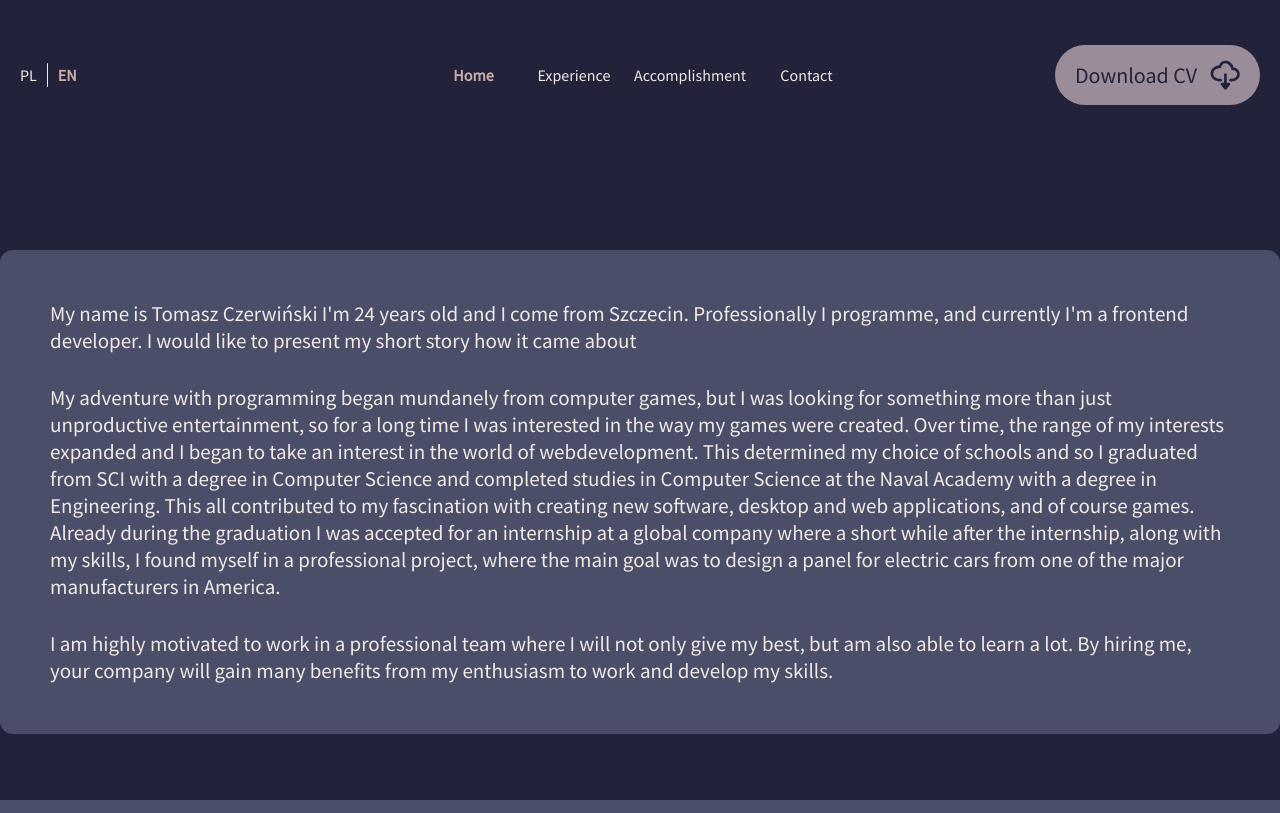
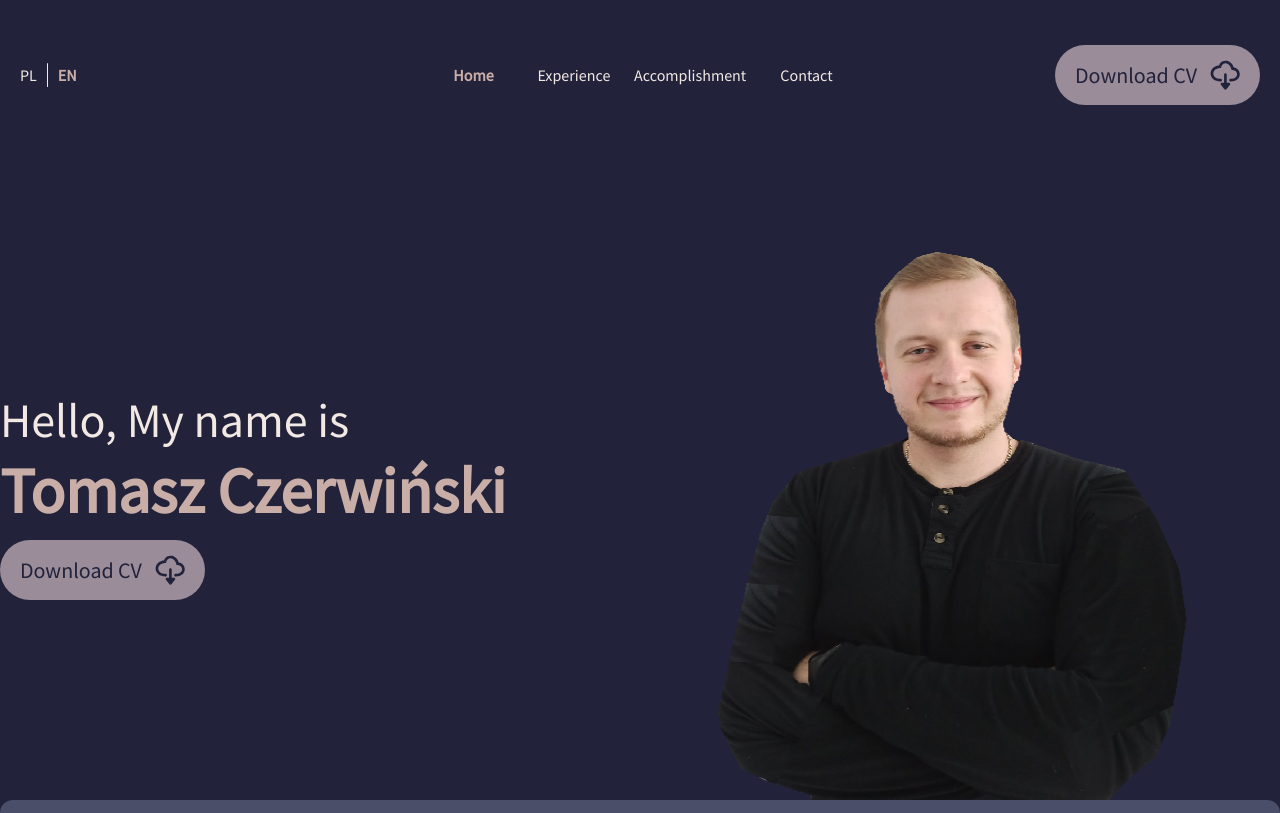
Before and after one commit to tomcze15/Portfolio, a React (Create React App) app: page / in a window 1280 px wide. Shown: the top 813 px of the page. Built offline with nearby package versions, Linux system fonts and the light colour scheme; a web font is replaced by a local one.

Commit message:
The home page is finished without media query.

```diff
--- a/src/assets/index.ts
+++ b/src/assets/index.ts
@@ -4,6 +4,7 @@ import { ReactComponent as LogoLinkedin } from 'assets/icons/linkedin.svg';
 import { ReactComponent as LogoGithub } from 'assets/icons/github.svg';
 import IconEmail from 'assets/icons/mail.png';
 import IconPhone from 'assets/icons/phone.png';
+import ImageTomasz from 'assets/images/TC.png';
 
 export {
   IconDownload,
@@ -12,4 +13,5 @@ export {
   LogoFacebook,
   LogoLinkedin,
   LogoGithub,
+  ImageTomasz,
 };
--- a/src/common/types.ts
+++ b/src/common/types.ts
@@ -21,6 +21,7 @@ export type Direction = 'Left' | 'Right';
 export interface ITheme extends DefaultTheme {
   id: Theme;
   text: string;
+  hello: string;
   button: {
     background: string;
     text: string;
--- a/src/components/Box/index.tsx
+++ b/src/components/Box/index.tsx
@@ -12,6 +12,7 @@ const Wrapper = styled.div`
   display: flex;
   flex-direction: column;
   gap: 30px;
+  z-index: 22;
 `;
 
 const Box: FunctionComponent<IBoxProps> = ({ children }): JSX.Element => {
--- a/src/components/GlobalStyle/index.tsx
+++ b/src/components/GlobalStyle/index.tsx
@@ -9,10 +9,11 @@ export default createGlobalStyle<ITheme>`
     margin: 0;
     padding: 0;
     font-family: 'Source Sans Pro', sans-serif;
+    color: ${(s) => s.text};
   }
   body,
   #root {
-    height: 100vh;
+    height: 100%;
     max-width: 100vw;
     background-color: ${COLORS.COLOR_1};
   }
--- a/src/components/Home/index.tsx
+++ b/src/components/Home/index.tsx
@@ -1,17 +1,83 @@
+import { ImageTomasz } from 'assets';
 import Box from 'components/Box';
+import Button from 'components/Button';
+import { CV_PATH, MY_NAME } from 'constants/items';
 import { FunctionComponent } from 'react';
 import { useTranslation } from 'react-i18next';
-import styled from 'styled-components';
+import styled, { keyframes } from 'styled-components';
+
+const flyRight = keyframes`
+  0% {
+    transform: translateX(-999999px);
+  }
+
+  40% {
+    transform: translateX(-260px);
+  }
+
+  70% {
+    transform: translateX(260px);
+  }
+
+  90% {
+    transform: translateX(10px);
+  }
+
+  100% {
+    transform: translateX(0px);
+  }
+`;
+
+const flyLeft = keyframes`
+  0% {
+    transform: translateX(70px);
+  }
+
+  100% {
+    transform: translateX(0px);
+  }
+`;
 
 const MainWrapper = styled.main`
   height: 100%;
   width: 100%;
   max-width: 1400px;
+  padding-bottom: 300px;
 `;
 
 const ParagraphWrapper = styled.p`
+  text-align: justify;
+  text-justify: inter-word;
   font-size: 21px;
   color: ${({ theme }) => theme.text};
+`;
+
+const TomaszContainer = styled.div`
+  height: 550px;
+  width: 100%;
+  display: flex;
+  gap: 200px;
+`;
+
+const HelloContainer = styled.div`
+  display: flex;
+  flex-direction: column;
+  justify-content: flex-end;
+  font-size: 48px;
+  animation: ${flyRight} 2s;
+  & p:last-of-type {
+    color: ${({ theme }) => theme.hello};
+    font-weight: bold;
+    font-size: 64px;
+    padding-bottom: 10px;
+  }
+  padding-bottom: 200px;
+`;
+
+const PhotoContainer = styled.img`
+  height: 550px;
+  width: 490px;
+  animation: ${flyLeft} 2s;
 `;
 
 const Home: FunctionComponent = (): JSX.Element => {
@@ -19,6 +85,14 @@ const Home: FunctionComponent = (): JSX.Element => {
 
   return (
     <MainWrapper>
+      <TomaszContainer>
+        <HelloContainer>
+          <p>{t('HELLO')}</p>
+          <p>{MY_NAME}</p>
+          <Button pathToDownload={CV_PATH}>{t('BUTTON.LONG')}</Button>
+        </HelloContainer>
+        <PhotoContainer src={ImageTomasz} />
+      </TomaszContainer>
       <Box>
         <ParagraphWrapper>{t('ABOUT_ME.P1')}</ParagraphWrapper>
         <ParagraphWrapper>{t('ABOUT_ME.P2')}</ParagraphWrapper>
--- a/src/constants/items/index.ts
+++ b/src/constants/items/index.ts
@@ -9,6 +9,8 @@ import {
   LogoGithub,
   LogoLinkedin,
 } from 'assets';
+
+export const MY_NAME = 'Tomasz Czerwiński';
 
 export const LANGUAGES = {
   PL: {
--- a/src/locales/en/index.ts
+++ b/src/locales/en/index.ts
@@ -9,6 +9,7 @@ export default {
     P2: 'My adventure with programming began mundanely from computer games, but I was looking for something more than just unproductive entertainment, so for a long time I was interested in the way my games were created. Over time, the range of my interests expanded and I began to take an interest in the world of webdevelopment. This determined my choice of schools and so I graduated from SCI with a degree in Computer Science and completed studies in Computer Science at the Naval Academy with a degree in Engineering. This all contributed to my fascination with creating new software, desktop and web applications, and of course games. Already during the graduation I was accepted for an internship at a global company where a short while after the internship, along with my skills, I found myself in a professional project, where the main goal was to design a panel for electric cars from one of the major manufacturers in America.',
     P3: 'I am highly motivated to work in a professional team where I will not only give my best, but am also able to learn a lot. By hiring me, your company will gain many benefits from my enthusiasm to work and develop my skills.',
   },
+  HELLO: 'Hello, My name is',
   BUTTON: {
     LONG: 'Download CV',
     SHORT: 'CV',
--- a/src/locales/pl/index.ts
+++ b/src/locales/pl/index.ts
@@ -9,6 +9,7 @@ export default {
     P2: 'Moja przygoda z programowaniem zaczęła się prozaicznie od gier komputerowych, ale poszukiwałem czegoś więcej niż tylko bezproduktywna rozrywka, dlatego od dawna interesował mnie sposób, w jaki moje gry zostały stworzone. Z biegem czasu wachlarz moich zainteresowań poszerzał się i zacząłem interesować się światem webdeveloperki. Zdeterminowało to mój wybór szkół i dlatego ukończyłem technikum Informatyczne SCI z tytułem technika informatyka oraz ukończyłem studia informatyczne na Akademii Morskiej z tytułem inżyniera. To wszystko przyczyniło się do fascynacji związanej z tworzeniem nowego oprogramowania, aplikacji desktopowych oraz webowych i oczywiście gier. Już w trakcie kończenia studiów zostałem przyjęty na staż do globalnej firmy gdzie chwilę po stażu wraz z moimi umiejętnościami trafiłem do profesjonalnego projektu, gdzie głównym jego celem było projektowanie panelu do samochodów elektrycznych z jednego większych producentów w ameryce.',
     P3: 'Jestem wysoko zmotywowany do pracy w profesjonalnym zespole, w którym nie tylko dam z siebie wszystko, ale również jestem w  stanie wiele się nauczyć. Zatrudniając mnie Wasza firma zyska wiele korzyści wynikającej z mojego zapału do pracy i rozwijania swoich umiejętności.',
   },
+  HELLO: 'Cześć, Nazywam się',
   BUTTON: {
     LONG: 'Pobierz CV',
     SHORT: 'CV',
--- a/src/themes/index.ts
+++ b/src/themes/index.ts
@@ -4,6 +4,7 @@ import COLORS from 'constants/colors';
 const DarkTheme: ITheme = {
   id: Theme.DARK,
   text: COLORS.COLOR_5,
+  hello: COLORS.COLOR_4,
   button: {
     background: COLORS.COLOR_3,
     text: COLORS.COLOR_1,
```
Also changed, not shown: src/assets/images/TC.png (added).
